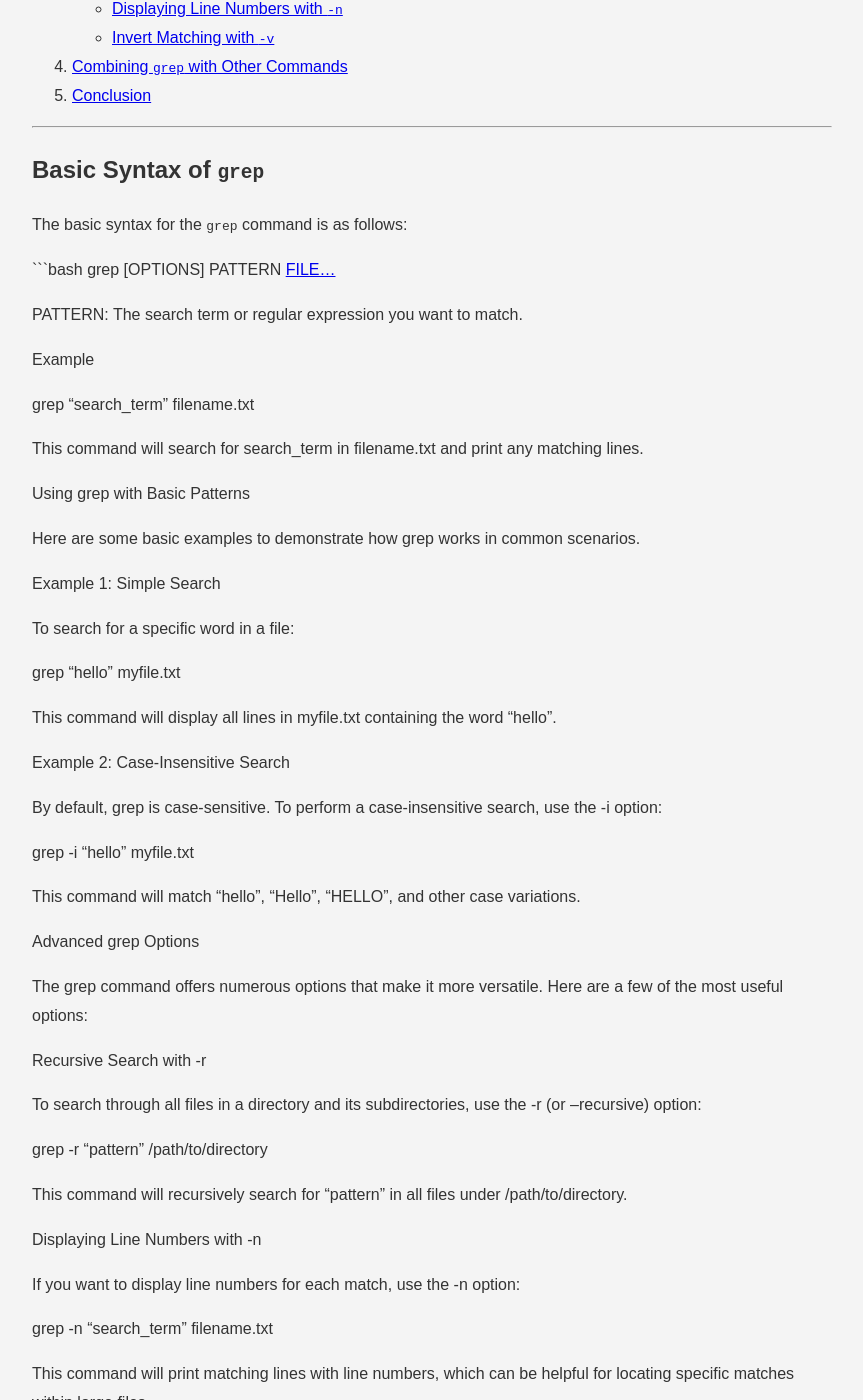
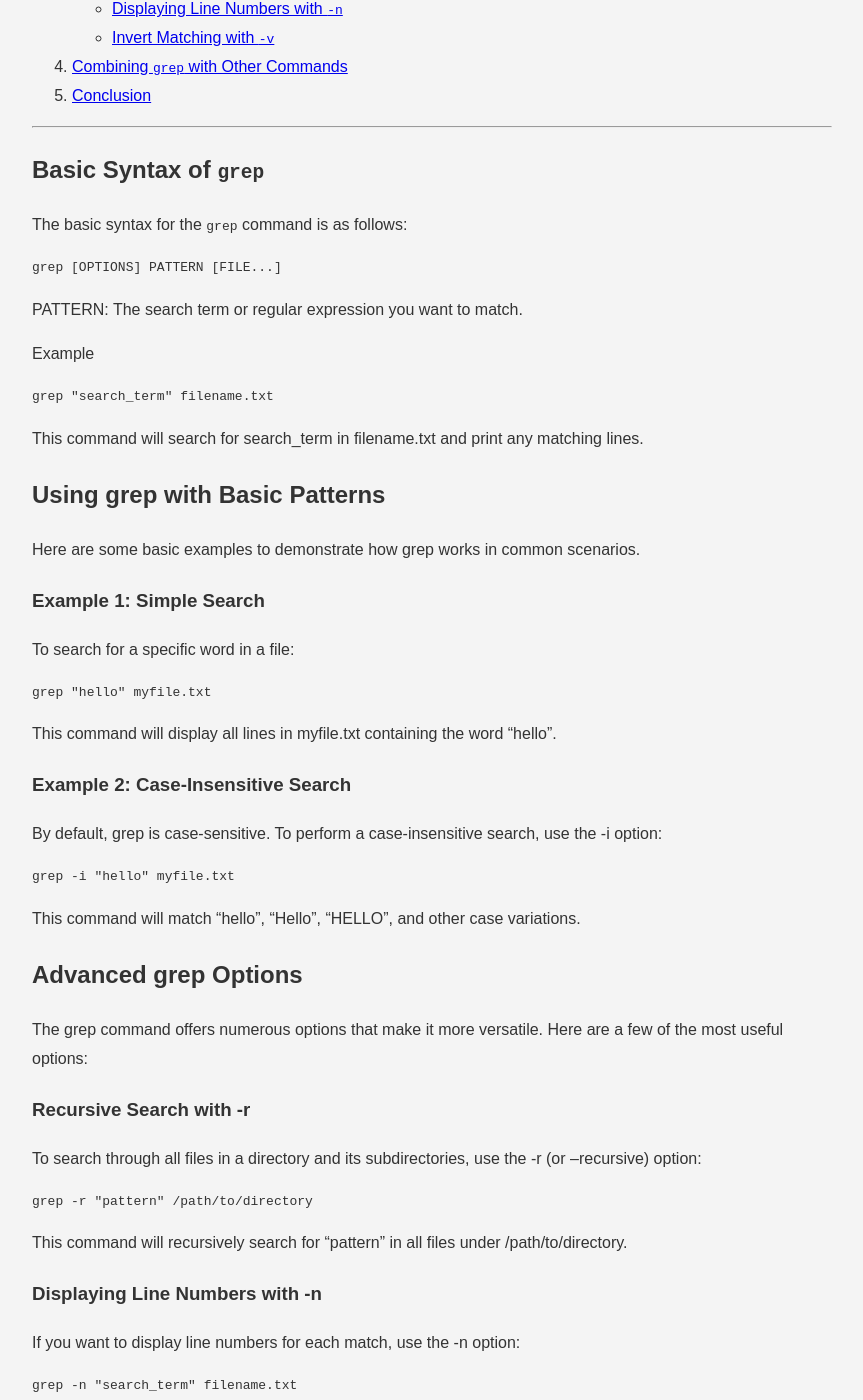
Before and after one commit to tecofers/tecofers.github.io, a Jekyll site: the page built from _posts/2024-11-12-grep-command-in-linux.md, in a window 1280 px wide and 1400 px high, scrolled down 640 px. Shown: the whole window, without its empty margins (208-1071 px from the left). Built offline with Jekyll 4.4.1, drawn with Linux system fonts in a browser that asks for light colours; some of the changed text lies outside the part shown.

Commit message:
updated grep

````diff
--- a/_posts/2024-11-12-grep-command-in-linux.md
+++ b/_posts/2024-11-12-grep-command-in-linux.md
@@ -3,6 +3,7 @@
 The `grep` command in Linux is a powerful tool for searching text within files. Short for "Global Regular Expression Print," `grep` allows users to search, filter, and display specific text patterns from the command line. This guide will cover the basics of using `grep`, from simple searches to more advanced options.
 
 ## Table of Contents
+
 1. [Basic Syntax of `grep`](#basic-syntax-of-grep)
 2. [Using `grep` with Basic Patterns](#using-grep-with-basic-patterns)
    - [Example 1: Simple Search](#example-1-simple-search)
@@ -22,87 +23,103 @@ The basic syntax for the `grep` command is as follows:
 
 ```bash
 grep [OPTIONS] PATTERN [FILE...]
+```
 
 PATTERN: The search term or regular expression you want to match.
 
 [FILE...]: The files to search. If not specified, grep searches in standard input.
 
-
 Example
 
+```bash
 grep "search_term" filename.txt
+```
 
 This command will search for search_term in filename.txt and print any matching lines.
 
-Using grep with Basic Patterns
+## Using grep with Basic Patterns
 
 Here are some basic examples to demonstrate how grep works in common scenarios.
 
-Example 1: Simple Search
+### Example 1: Simple Search
 
 To search for a specific word in a file:
 
+```bash
 grep "hello" myfile.txt
+```
 
 This command will display all lines in myfile.txt containing the word "hello".
 
-Example 2: Case-Insensitive Search
+### Example 2: Case-Insensitive Search
 
 By default, grep is case-sensitive. To perform a case-insensitive search, use the -i option:
 
+```bash
 grep -i "hello" myfile.txt
+```
 
 This command will match "hello", "Hello", "HELLO", and other case variations.
 
-Advanced grep Options
+## Advanced grep Options
 
 The grep command offers numerous options that make it more versatile. Here are a few of the most useful options:
 
-Recursive Search with -r
+### Recursive Search with -r
 
 To search through all files in a directory and its subdirectories, use the -r (or --recursive) option:
 
+```bash
 grep -r "pattern" /path/to/directory
+```
 
 This command will recursively search for "pattern" in all files under /path/to/directory.
 
-Displaying Line Numbers with -n
+### Displaying Line Numbers with -n
 
 If you want to display line numbers for each match, use the -n option:
 
+```bash
 grep -n "search_term" filename.txt
+```
 
 This command will print matching lines with line numbers, which can be helpful for locating specific matches within large files.
 
-Invert Matching with -v
+### Invert Matching with -v
 
 To display lines that do not contain a specific pattern, use the -v option:
 
+```bash
 grep -v "pattern" filename.txt
+```
 
 This command will display all lines in filename.txt that do not contain "pattern."
 
-Combining grep with Other Commands
+## Combining grep with Other Commands
 
 One of the most powerful aspects of grep is its ability to work with other Linux commands. Here are a few examples:
 
-Using grep with ps Command
+### Using grep with ps Command
 
 To filter processes, you can combine grep with ps:
 
+```bash
 ps aux | grep "firefox"
+```
 
 This command lists all running processes and filters for lines containing "firefox".
 
-Piping grep with ls
+### Piping grep with ls
 
 To find files with a specific name pattern in a directory, you can combine ls with grep:
 
+```bash
 ls | grep "log"
+```
 
 This command lists files in the current directory and displays only those containing "log" in the filename.
 
-Conclusion
+## Conclusion
 
 The grep command is an essential tool for Linux users, offering flexible text searching capabilities that can be adapted to a wide range of tasks. By mastering basic and advanced options, you'll be able to filter through files, directories, and system outputs effectively.
 
````
